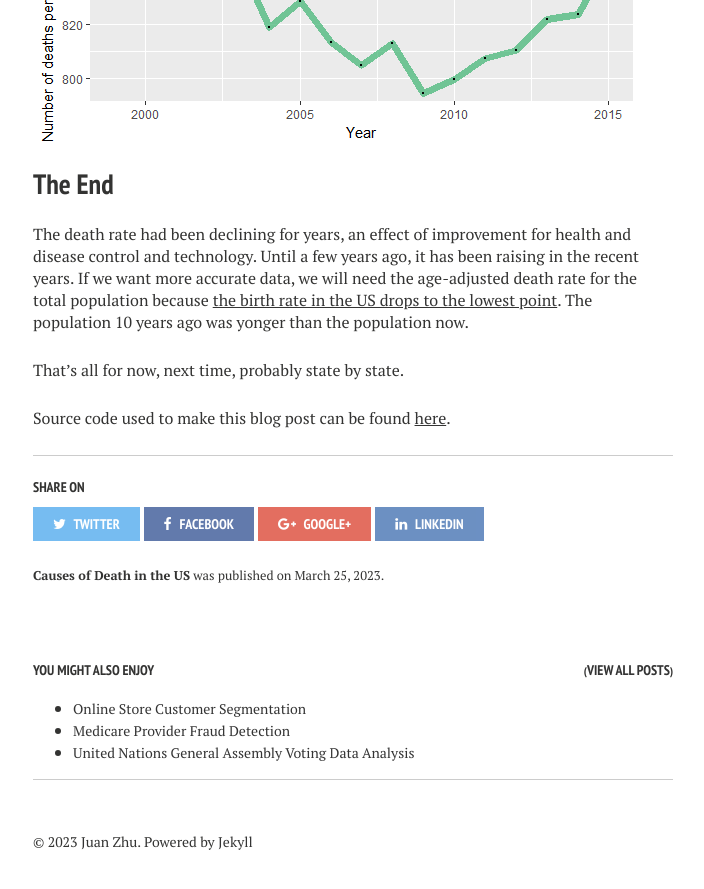
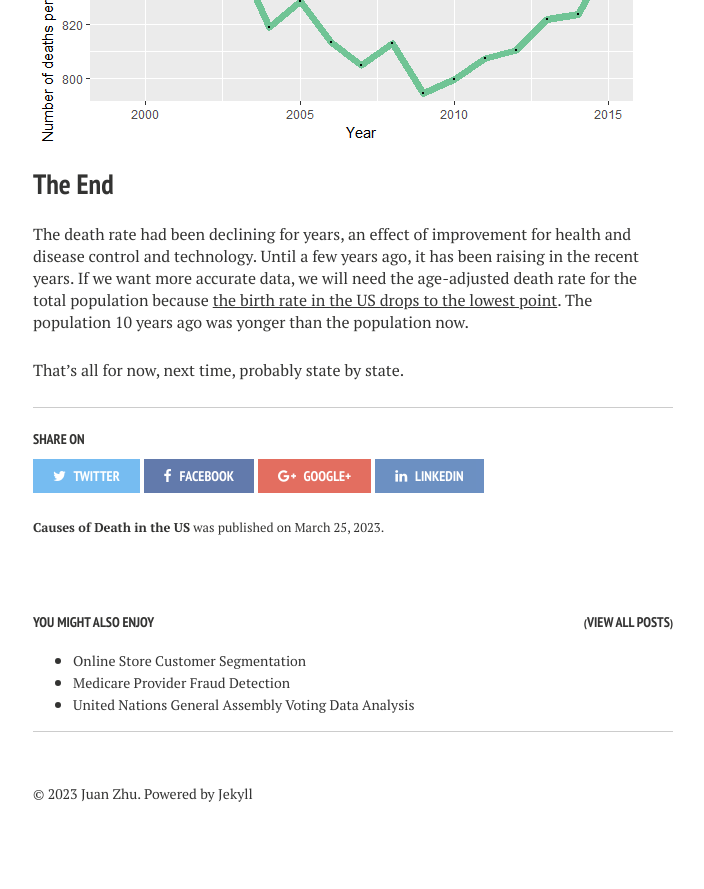
Before and after one commit to Janzhuj/janzhuj.github.io, a Jekyll site: the page built from _posts/2023-03-25-Causes-of-Death.md, in a window 1280 px wide and 900 px high, scrolled down 4979 px. Shown: the top 889 px of the window, without its empty margins (287-991 px from the left). Built offline with Jekyll 4.4.1, drawn with Linux system fonts in a browser that asks for light colours; nearby versions of some CDN libraries; library files that are not in the unit come from our copies; comment, search, counter and statistics services are not loaded; after the commit the page ends 5831 px from its top, so only the background shows below that.

Commit message:
Update 2023-03-25-Causes-of-Death.md

```diff
--- a/_posts/2023-03-25-Causes-of-Death.md
+++ b/_posts/2023-03-25-Causes-of-Death.md
@@ -174,5 +174,3 @@ ggplot(aes(x = Year, y = Crude_Rate_per_100K), data = mydata) +
 The death rate had been declining for years, an effect of improvement for health and disease control and technology. Until a few years ago, it has been raising in the recent years. If we want more accurate data, we will need the age-adjusted death rate for the total population because [the birth rate in the US drops to the lowest point](http://www.cnn.com/2016/08/11/health/us-lowest-fertility-rate/). The population 10 years ago was yonger than the population now.
 
 That's all for now, next time, probably state by state.
-
-Source code used to make this blog post can be found [here](https://github.com/susanli2016/Data-Analysis-with-R/blob/master/causeofDeath.Rmd).
```
